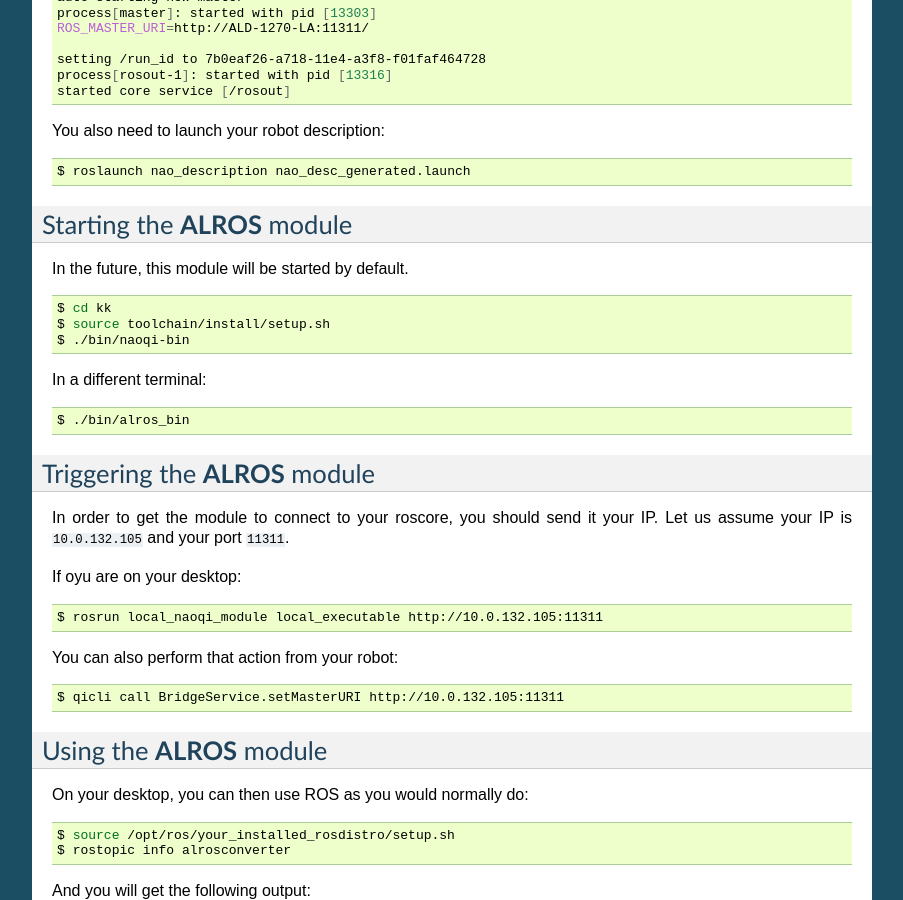
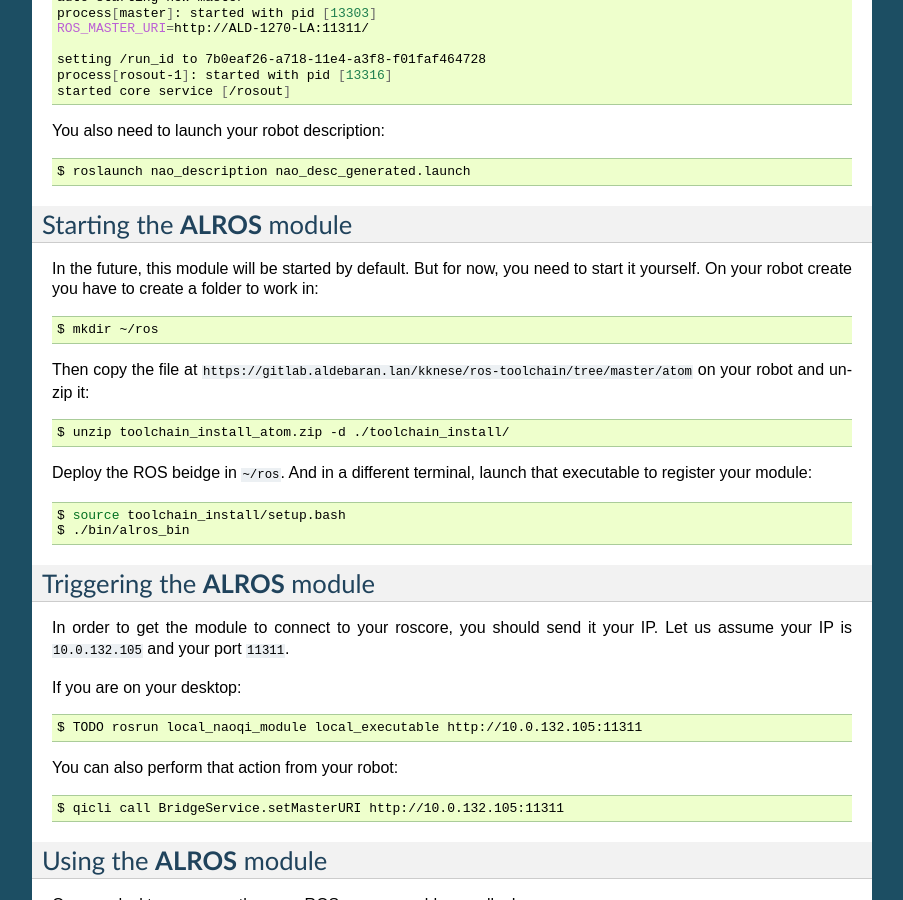
Before and after one commit to ros-naoqi/naoqi_driver, a Sphinx documentation site: the page built from doc/source/index.rst, in a window 1280 px wide and 900 px high, scrolled down 1348 px. Shown: the whole window, without its empty margins (198-1101 px from the left). Built offline with Sphinx 7.4.7, drawn with Linux system fonts in a browser that asks for light colours; formulas are drawn with MathJax 3; the version number could not be read and is left out.

Commit message:
update docs

```diff
--- a/doc/source/index.rst
+++ b/doc/source/index.rst
@@ -82,20 +82,25 @@
 Starting the **ALROS** module
 +++++++++++++++++++++++++++++
 
-In the future, this module will be started by default.
+In the future, this module will be started by default. But for now, you need to start it yourself. On your robot create
+you have to create a folder to work in:
 
 .. code-block:: sh
 
-  $ cd kk
-  $ source toolchain/install/setup.sh
-  $ ./bin/naoqi-bin
+  $ mkdir ~/ros
 
-In a different terminal:
+Then copy the file at ``https://gitlab.aldebaran.lan/kknese/ros-toolchain/tree/master/atom`` on your robot and unzip it:
 
 .. code-block:: sh
 
+  $ unzip toolchain_install_atom.zip -d ./toolchain_install/
+
+Deploy the ROS beidge in ``~/ros``. And in a different terminal, launch that executable to register your module:
+
+.. code-block:: sh
+
+  $ source toolchain_install/setup.bash
   $ ./bin/alros_bin
-
 
 Triggering the **ALROS** module
 +++++++++++++++++++++++++++++++
@@ -103,11 +108,11 @@
 In order to get the module to connect to your roscore, you should send it your IP.
 Let us assume your IP is ``10.0.132.105`` and your port ``11311``.
 
-If oyu are on your desktop:
+If you are on your desktop:
 
 .. code-block:: sh
 
-  $ rosrun local_naoqi_module local_executable http://10.0.132.105:11311
+  $ TODO rosrun local_naoqi_module local_executable http://10.0.132.105:11311
 
 You can also perform that action from your robot:
 
```
